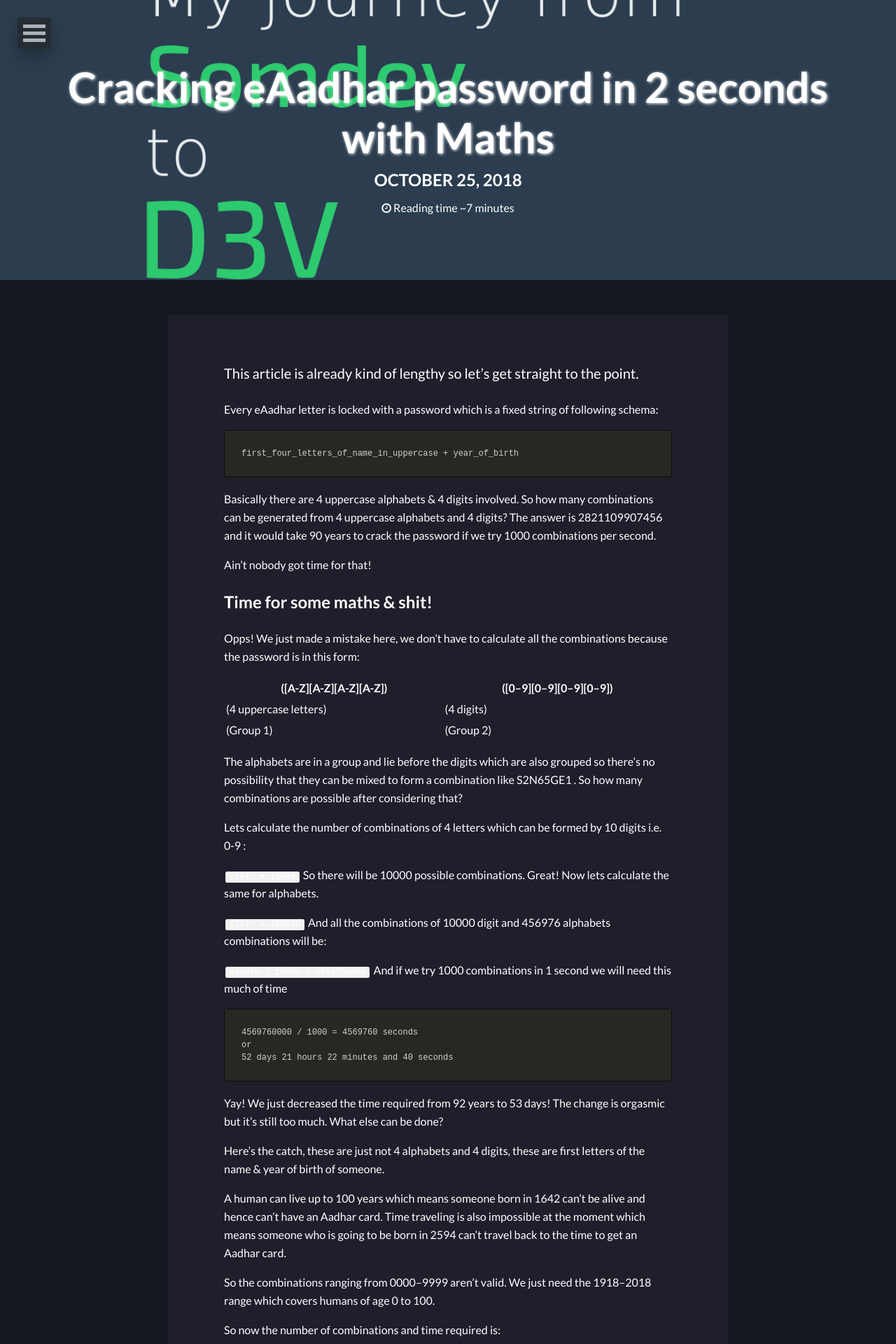
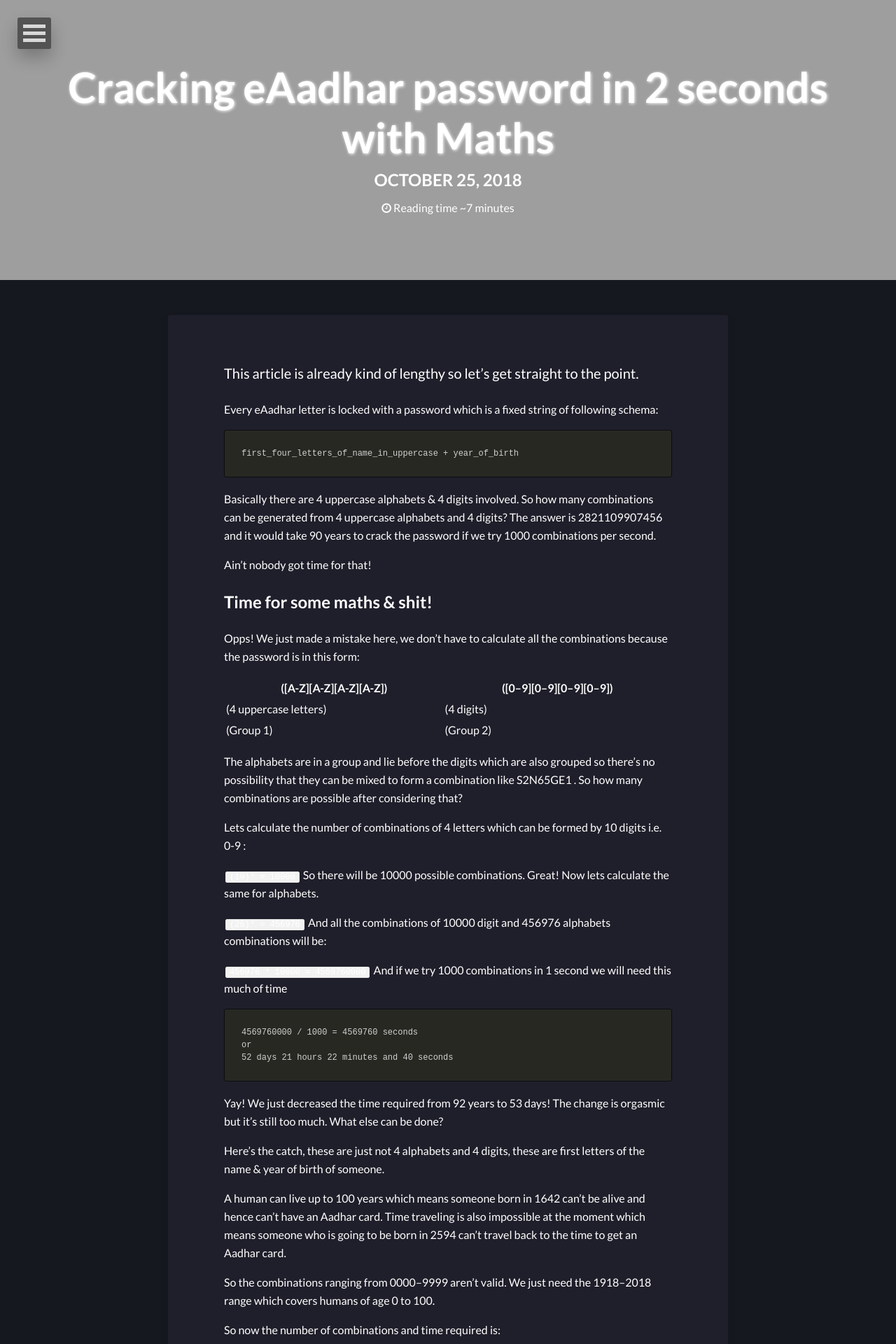
Before and after one commit to jermainlaforce/s0md3v.github.io, a Jekyll site: the page built from _posts/2018-10-25-cracking-eaadhar-password-in-2-seconds.md, in a window 1280 px wide. Shown: the top 1920 px of the page at 70% size. Built offline with Jekyll 4.4.1, drawn with Linux system fonts in a browser that asks for light colours; nearby versions of some CDN libraries.

Commit message:
Update 2018-10-25-cracking-eaadhar-password-in-2-seconds.md

```diff
--- a/_posts/2018-10-25-cracking-eaadhar-password-in-2-seconds.md
+++ b/_posts/2018-10-25-cracking-eaadhar-password-in-2-seconds.md
@@ -5,8 +5,8 @@
 modified: 25-10-2018
 tags: [somdev sangwan, d3v, s0md3v, somdev]
 image:
-  path: /images/featured/journey.png
-  feature: /featured/journey.png
+  path: https://cdn-images-1.medium.com/max/800/1*PkZFVBnjIcnqKLawKjMSqg.png
+  feature: https://cdn-images-1.medium.com/max/800/1*PkZFVBnjIcnqKLawKjMSqg.png
 ---
 
 This article is already kind of lengthy so let’s get straight to the point.
```
